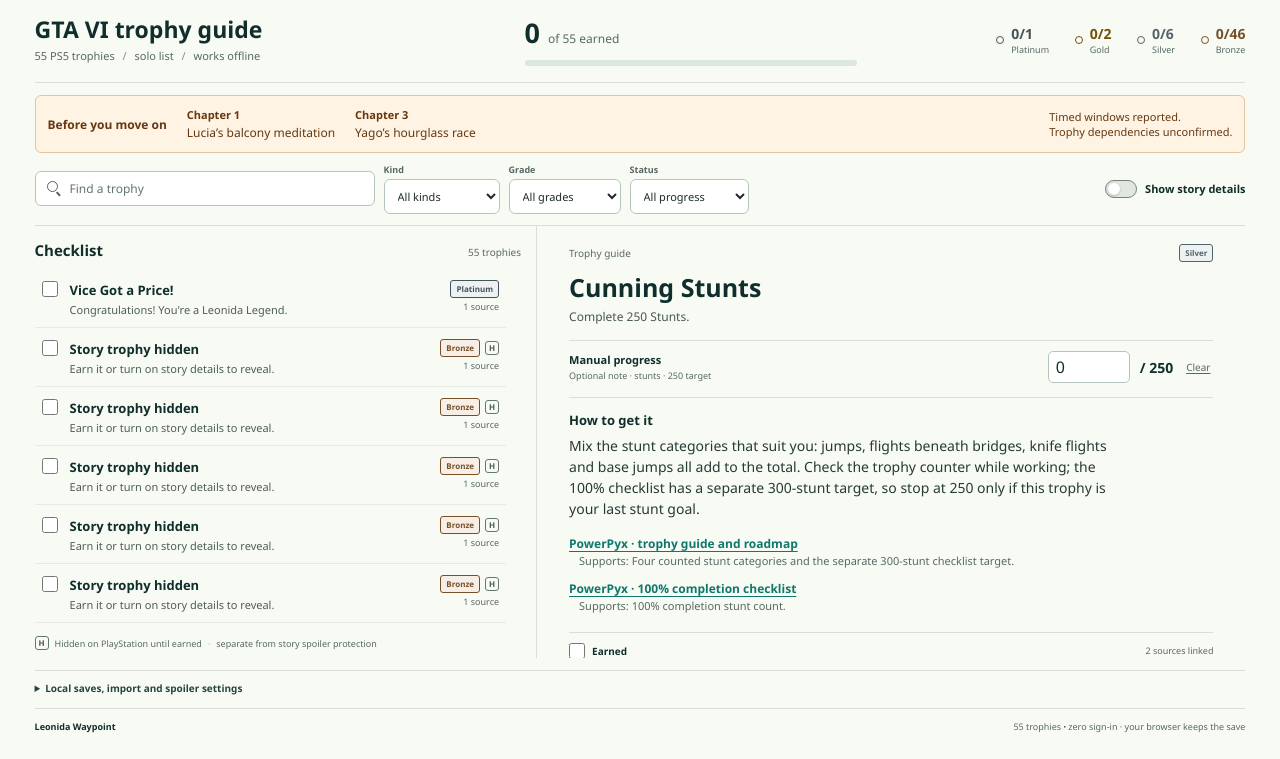
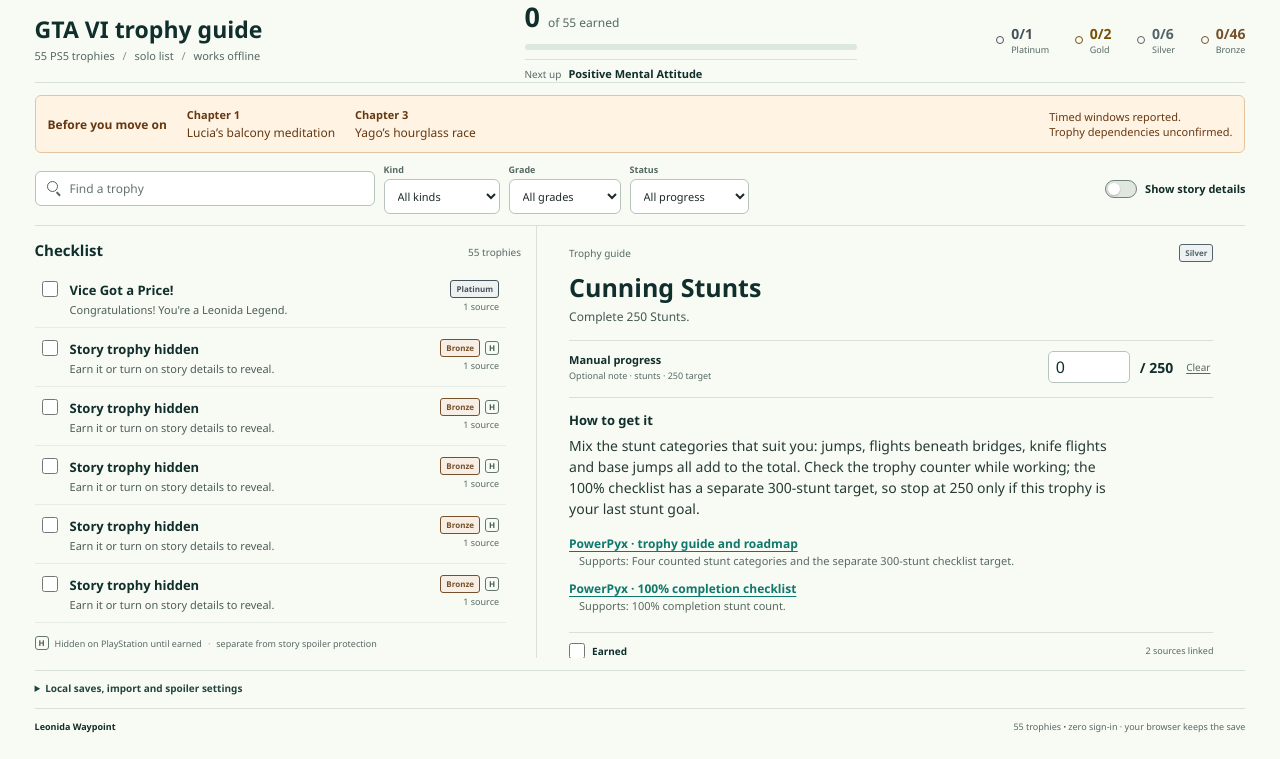
Before and after one commit to argaromit-lab/project-01, a plain HTML site: page app/index.html in a window 1280 px wide. Shown: the part 69-828 px from the top of the page. Drawn offline with Linux system fonts and the light colour scheme.

Commit message:
Add spoiler-aware next trophy shortcut

```diff
--- a/app/app.js
+++ b/app/app.js
@@ -11,6 +11,15 @@
   const list = el('trophy-list');
   const detail = el('trophy-detail');
   const counts = { platinum: 1, gold: 2, silver: 6, bronze: 46 };
+  const roadmapStages = [
+    [28],
+    [2, 3, 4, 5, 6, 7, 8, 9, 10, 11, 12, 13],
+    [15, 16, 17, 18, 19, 20, 21, 25, 30, 31, 32, 33, 34, 35, 36, 42, 47, 48, 51, 52, 53, 55],
+    [22, 23, 24, 26, 27, 29, 37, 38, 39, 40, 41, 43, 44, 45, 46, 49, 50],
+    [14, 54],
+    [1]
+  ];
+  const roadmapOrder = roadmapStages.flat();
   let selectedId = 15;
   let pendingImport = null;
   let importRead = 0;
@@ -450,6 +459,24 @@
       const out = el(`earned-${grade}`);
       if (out) out.textContent = `${have}/${total}`;
     }
+    updateNextUp();
+  }
+
+  function updateNextUp() {
+    const action = el('next-up-action');
+    const name = el('next-up-name');
+    const next = roadmapOrder.map((id) => byId.get(id)).find((trophy) => !isEarned(trophy));
+    if (!next) {
+      name.textContent = 'All trophies earned';
+      action.disabled = true;
+      action.setAttribute('aria-label', 'All trophies earned');
+      return;
+    }
+    const label = storyMasked(next) ? 'Story trophy hidden' : next.name;
+    name.textContent = label;
+    action.disabled = false;
+    action.setAttribute('aria-label', `Open next suggested trophy guide: ${label}`);
+    action.dataset.trophyId = String(next.id);
   }
 
   function select(id) {
@@ -488,14 +515,6 @@
       { title: 'Check the counter, claim the platinum', label: 'Final pass', text: 'Compare this browser checklist with the PS5 trophy screen, correct any uncertain manual notes, and earn each remaining trophy. The platinum is the final entry once every other trophy is earned.', ids: [1] }
     ];
     // Each trophy has one planning stage; opening its guide supplies its own unlock conditions.
-    const stageIds = [
-      [28],
-      [2, 3, 4, 5, 6, 7, 8, 9, 10, 11, 12, 13],
-      [15, 16, 17, 18, 19, 20, 21, 25, 30, 31, 32, 33, 34, 35, 36, 42, 47, 48, 51, 52, 53, 55],
-      [22, 23, 24, 26, 27, 29, 37, 38, 39, 40, 41, 43, 44, 45, 46, 49, 50],
-      [14, 54],
-      [1]
-    ];
     const stageSources = [
       ['pp-meditation', 'ol-missables'], ['pp-guide', 'ol-missables'],
       ['pp-100', 'ol-missables'], ['pp-guide', 'pp-strangers', 'ol-guide'],
@@ -504,7 +523,7 @@
     const flow = el('roadmap-flow');
     flow.replaceChildren();
     for (const [index, stage] of stages.entries()) {
-      stage.ids = stageIds[index];
+      stage.ids = roadmapStages[index];
       const section = document.createElement('section');
       section.className = 'roadmap-stop';
       const number = document.createElement('span');
@@ -741,6 +760,7 @@
   document.querySelectorAll('[data-open-trophy]').forEach((button) => {
     button.addEventListener('click', () => openTrophy(Number(button.dataset.openTrophy)));
   });
+  el('next-up-action').addEventListener('click', () => openTrophy(Number(el('next-up-action').dataset.trophyId)));
   el('search-trophies').addEventListener('input', (event) => {
     filters.query = event.target.value;
     renderList();
--- a/app/index.html
+++ b/app/index.html
@@ -36,6 +36,7 @@
       <div class="progress-summary">
         <div class="progress-readout"><strong id="earned-total">0</strong><span>of 55 earned</span></div>
         <div class="progress-track" role="progressbar" aria-label="Trophy progress" aria-valuemin="0" aria-valuemax="55" aria-valuenow="0" id="progress-track"><span id="progress-fill"></span></div>
+        <button class="next-up-action" id="next-up-action" type="button" aria-label="Open the next suggested trophy guide"><span>Next up</span><strong id="next-up-name">Loading route</strong></button>
       </div>
       <div class="medal-tally" aria-label="Trophies by grade">
         <span class="medal-count platinum"><i aria-hidden="true"></i><b id="earned-platinum">0/1</b><small>Platinum</small></span>
--- a/app/style.css
+++ b/app/style.css
@@ -76,6 +76,12 @@ main { max-width: var(--page-max); margin: 0 auto; padding: 0 clamp(16px, 2.7vw,
 .progress-readout span { color: var(--muted); font-size: 12px; }
 .progress-track { height: 6px; border-radius: 5px; background: #dce7df; overflow: hidden; }
 .progress-track span { display: block; width: 0; height: 100%; border-radius: inherit; background: var(--turquoise); transition: width 180ms ease-out; }
+.next-up-action { min-width: 0; display: flex; align-items: baseline; gap: 7px; border: 0; border-top: 1px solid var(--line); padding: 6px 0 0; background: transparent; color: var(--turquoise); text-align: left; cursor: pointer; }
+.next-up-action span { flex: 0 0 auto; color: var(--muted); font-size: 10px; }
+.next-up-action strong { min-width: 0; overflow: hidden; color: var(--petrol); font-size: 11px; font-weight: 700; text-overflow: ellipsis; white-space: nowrap; }
+.next-up-action:hover strong { color: var(--turquoise); text-decoration: underline; text-underline-offset: 2px; }
+.next-up-action:disabled { color: var(--muted); cursor: default; }
+.next-up-action:disabled strong { color: var(--muted); }
 .medal-tally { display: flex; justify-content: flex-end; gap: clamp(12px, 2vw, 27px); }
 .medal-count { display: grid; grid-template-columns: 10px auto; column-gap: 5px; align-items: baseline; color: var(--ink); }
 .medal-count i { width: 8px; height: 8px; border: 1px solid currentColor; border-radius: 50%; grid-row: 1 / span 2; align-self: center; }
```
Also changed, not shown: capture.mjs (+7 -0 lines), shots.json (+4 -4 lines), screenshots/01-waypoint.jpg, screenshots/02-roadmap.jpg, screenshots/03-missable-watch.jpg, screenshots/04-story-spoilers.jpg.
